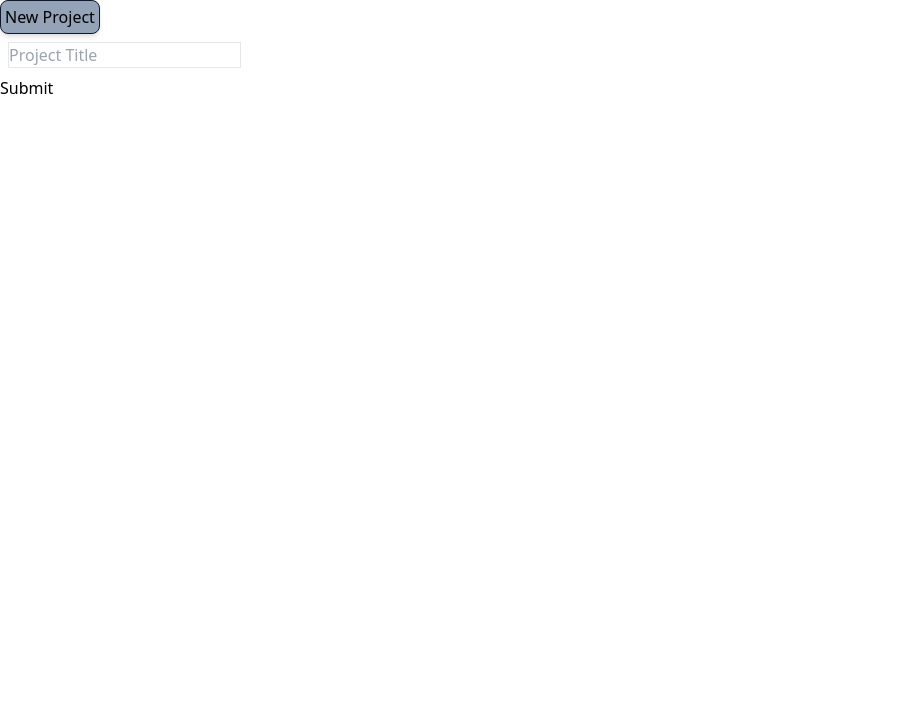
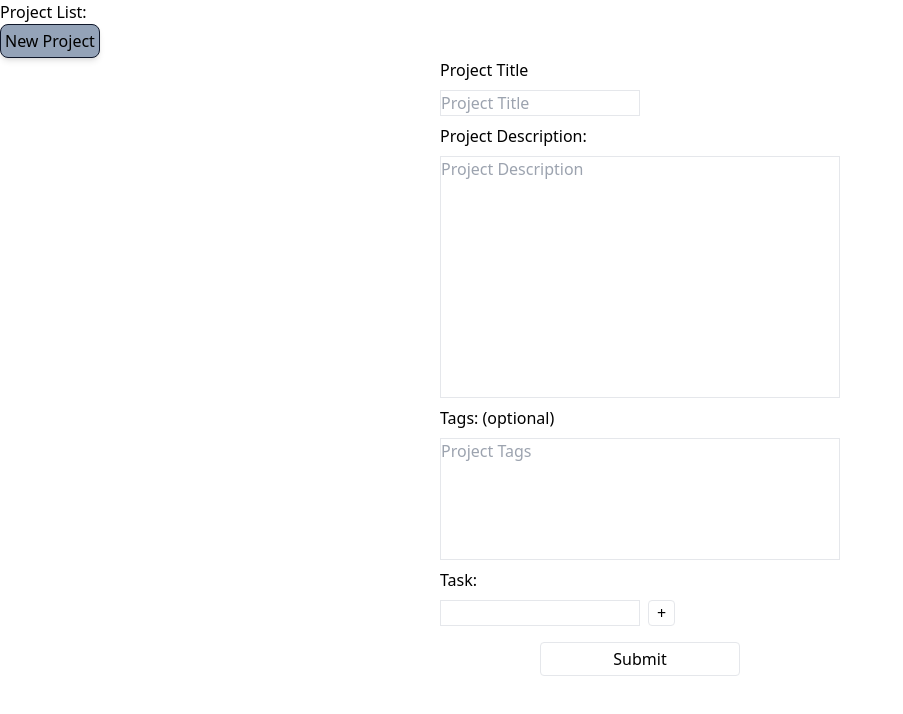
Before and after one commit to juarezv90/project-manager, a Next.js app: page / in a window 1280 px wide. Shown: the top 714 px of the page, without its empty margins (0-903 px from the left). Built offline with nearby package versions, Linux system fonts and the light colour scheme.

Commit message:
updated form creater need to complete add elements

```diff
--- /dev/null
+++ b/components/CreateProject.jsx
@@ -0,0 +1,81 @@
+import React, { useState } from "react";
+
+const CreateProject = ({ dispatch }) => {
+  const [project, setProject] = useState({
+    title: "",
+    id: Date.now()
+  });
+
+  const [task, setTask] = useState(0);
+
+  function handleSubmit(event) {
+    event.preventDefault();
+    dispatch({ type: "ADD", payload: project });
+  }
+
+
+  function handleChange(event) {
+    setProject({
+      ...project,
+      [event.target.name]: event.target.value,
+      id: Date.now()
+    });
+  }
+
+
+  function handleTags(event) {
+        const tags = event.target.value
+        const tagsArray = tags?.split(",");
+        setProject({
+            ...project,
+            [event.target.name]: tagsArray?.map(e => e.trim()).map(e=> e.toUpperCase()),
+            id: Date.now()
+          });
+  }
+
+
+  return (
+    <div className="w-[100%]">
+      <form action={handleSubmit} className="flex flex-col w-[400px] mx-auto">
+        <p>Project Title</p>
+        <input
+          type="text"
+          name="title"
+          className="border my-2 max-w-[200px]"
+          placeholder="Project Title"
+          value={project.title}
+          onChange={handleChange}
+          required
+        />
+        <p>Project Description:</p>
+        <textarea
+          name="description"
+          cols="25"
+          rows="10"
+          className="border my-2 resize-none"
+          onChange={handleChange}
+          placeholder="Project Description"
+        ></textarea>
+        Tags: (optional)
+        <textarea
+          name="projectTags"
+          cols="25"
+          rows="5"
+          className="border my-2 resize-none"
+          onChange={handleTags}
+          placeholder="Project Tags"
+        ></textarea>
+        <p>Task:</p>
+        <span><input type="text" className="border my-2 max-w-[200px]"/><input type="button" value="+" className="border mx-2 rounded px-2 cursor-pointer"/></span>
+        <button
+          onClick={handleSubmit}
+          className="border my-2 rounded max-w-[200px] mx-auto w-[200px] py-1"
+        >
+          Submit
+        </button>
+      </form>
+    </div>
+  );
+};
+
+export default CreateProject;
--- a/pages/index.js
+++ b/pages/index.js
@@ -1,23 +1,11 @@
 import Head from "next/head";
 import React, { useReducer, useState } from "react";
+import CreateProject from "../components/CreateProject";
 import { projectReducer, initialState } from "./state/projectState";
 
 export default function Home() {
   const [state, dispatch] = useReducer(projectReducer, initialState);
   const [showProjectForm, setShowProjectForm] = useState(true);
-
-  const [project, setProject] = useState({
-    title:"",
-    id: 0,
-  })
-
-  const handleSubmit = (event) => {
-    event.preventDefault();
-    dispatch({type: 'ADD', payload: project})
-  }
-  const handleChange = (event) =>{
-    setProject({...project, [event.target.name]: event.target.value})
-  }
 
   return (
     <>
@@ -26,7 +14,9 @@ export default function Home() {
         <meta name="description" content="Next.js Project Manager" />
         <meta name="viewport" content="width=device-width, initial-scale=1" />
       </Head>
+      {console.log(state)}
       <div className="w-[1280px] mx-auto">
+        <p>Project List:</p>
         {state?.map((project, id)=>{
           return(
             <p key={id}>{project.title}</p>
@@ -36,16 +26,7 @@ export default function Home() {
           New Project
         </button>
         <div>
-          <form onSubmit={handleSubmit}>
-            <input
-              type="text"
-              className="border-[1px] m-2"
-              name="title"
-              placeholder="Project Title"
-              onChange={handleChange}
-            />
-            <button className="block">Submit</button>
-          </form>
+          <CreateProject dispatch={dispatch}/>
         </div>
       </div>
     </>
```
